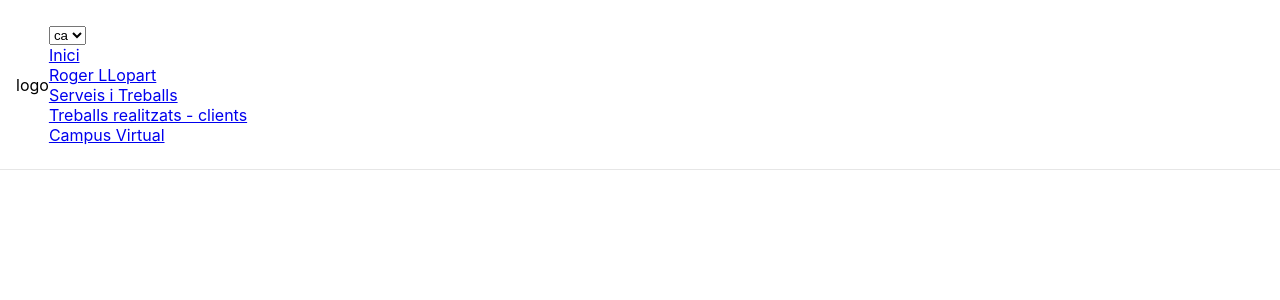
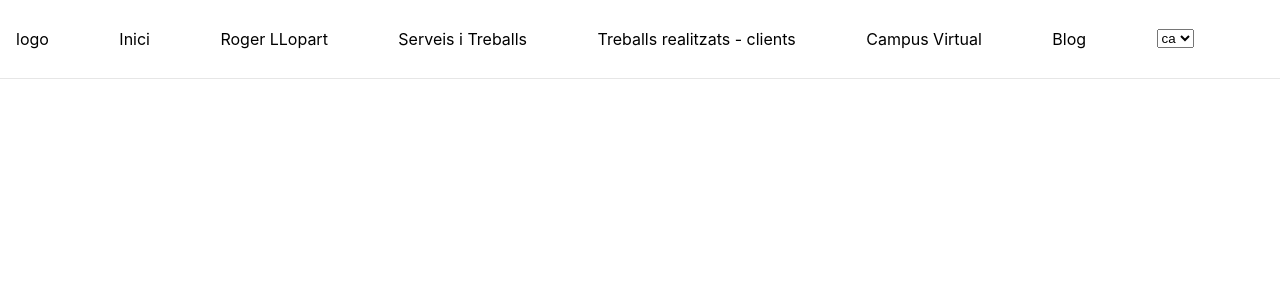
Before and after one commit to devlitus/web-roger, a React (Create React App) app: page /job in a window 1280 px wide. Shown: the top 300 px of the page. Built offline with nearby package versions, Linux system fonts and the light colour scheme.

Commit message:
cambios menu

```diff
--- a/src/components/Menu/Menu.css
+++ b/src/components/Menu/Menu.css
@@ -7,5 +7,16 @@
   flex-flow: column nowrap;
   justify-content: center;
   align-items: flex-start;
-
 }
+.menu__navigation a {
+  padding: 0.3rem 0;
+  text-decoration: none;
+  color: black;
+}
+@media screen and (min-width: 769px) {
+  .menu__navigation {
+    flex-flow: row nowrap;
+    justify-content: space-evenly;
+    align-items: center;
+  }
+}
--- a/src/components/Menu/Menu.js
+++ b/src/components/Menu/Menu.js
@@ -10,7 +10,6 @@ export const Menu = ({ handlerSidebar }) => {
   };
   return (
     <div className="menu">
-      <SelectLanguages onClick={handlerClick} />
       <nav className="menu__navigation">
         <Link to="/" onClick={handlerClick}>
           {t("home.pathUrl")}
@@ -27,6 +26,14 @@ export const Menu = ({ handlerSidebar }) => {
         <Link to="/campus" onClick={handlerClick}>
           {t("campus.pathUrl")}
         </Link>
+        <a
+          href="http://rogerllopart.blogspot.com/"
+          target="_blank"
+          rel="noreferrer"
+        >
+          Blog
+        </a>
+        <SelectLanguages onClick={handlerClick} />
       </nav>
     </div>
   );
```
